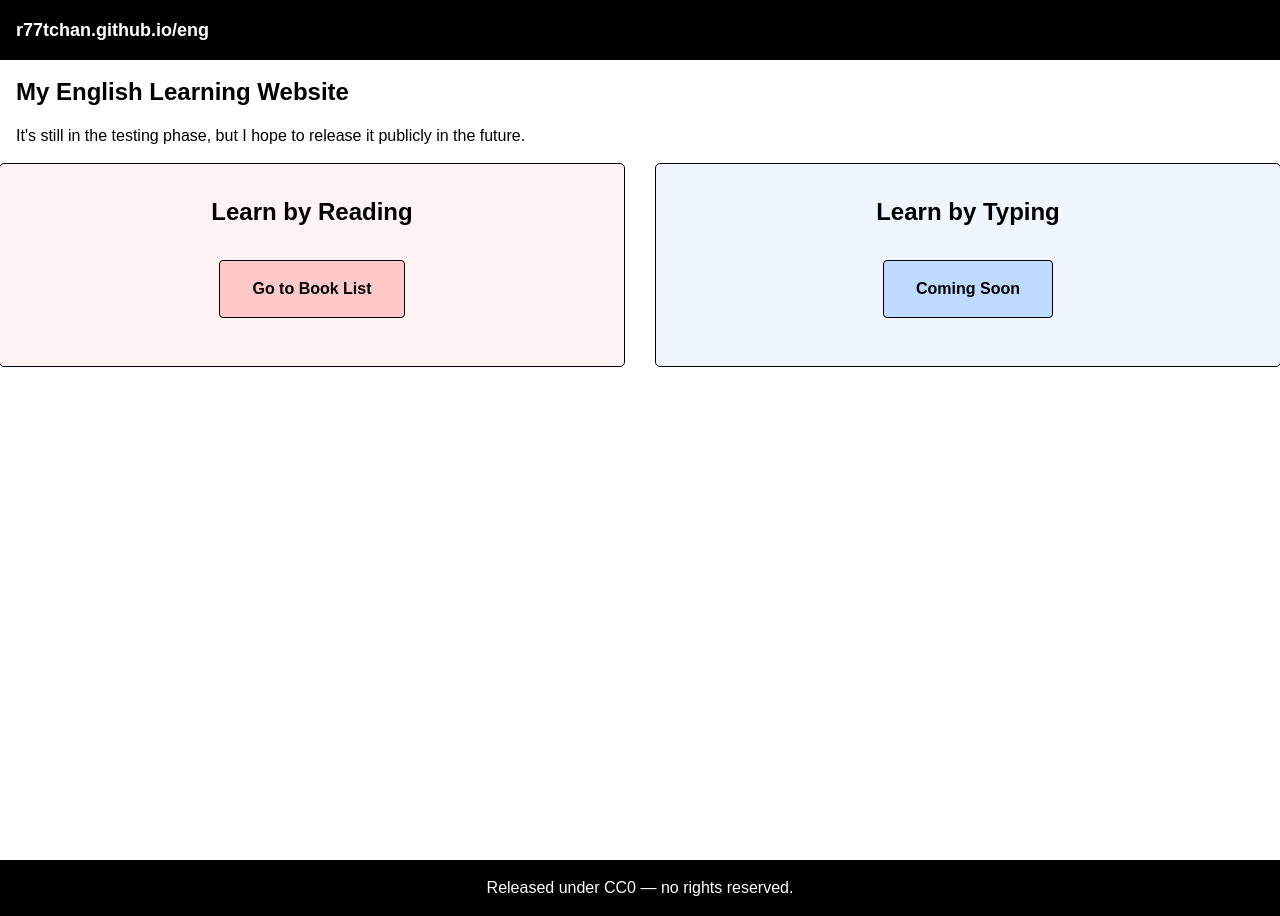
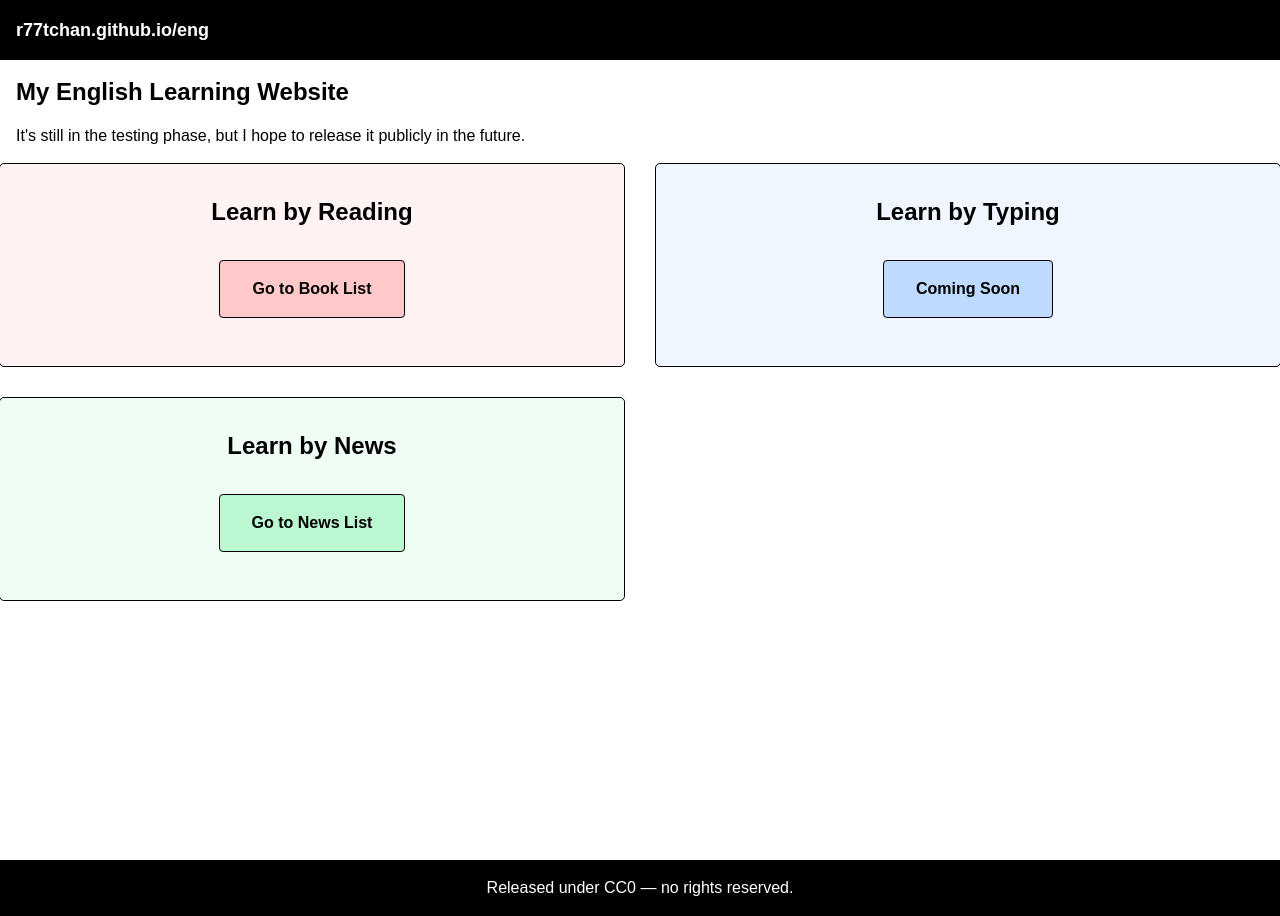
Before and after one commit to r77tchan/eng, a Next.js app: page / in a window 1280 px wide. Built offline with nearby package versions, Linux system fonts and the light colour scheme.

Commit message:
グローバルスタイルに緑のカラーパレットを追加し、学習セクションを動的にレンダリングするように変更

```diff
--- a/src/app/globals.css
+++ b/src/app/globals.css
@@ -8,6 +8,8 @@
   --red2: #ffc9c9;
   --blue1: #eff6ff;
   --blue2: #bedbff;
+  --green1: #f0fdf4;
+  --green2: #bbf7d0;
   --hover: #fffbeb;
 }
 
@@ -19,6 +21,8 @@
   --color-red2: var(--red2);
   --color-blue1: var(--blue1);
   --color-blue2: var(--blue2);
+  --color-green1: var(--green1);
+  --color-green2: var(--green2);
   --color-hover: var(--hover);
   --font-sans: var(--font-geist-sans);
   --font-mono: var(--font-geist-mono);
@@ -33,6 +37,8 @@
     --red2: #d48c8c;
     --blue1: #1e3a8a;
     --blue2: #60a5fa;
+    --green1: #14532d;
+    --green2: #86efac;
     --hover: #5c461d;
   }
 }
--- a/src/app/page.tsx
+++ b/src/app/page.tsx
@@ -1,4 +1,37 @@
 import Link from "next/link";
+
+const learningSections = [
+  {
+    title: "Learn by Reading",
+    bgColor: "bg-red1",
+    button: {
+      text: "Go to Book List",
+      href: "/book",
+      bgColor: "bg-red2",
+      disabled: false,
+    },
+  },
+  {
+    title: "Learn by Typing",
+    bgColor: "bg-blue1",
+    button: {
+      text: "Coming Soon",
+      href: "",
+      bgColor: "bg-blue2",
+      disabled: true,
+    },
+  },
+  {
+    title: "Learn by News",
+    bgColor: "bg-green1",
+    button: {
+      text: "Go to News List",
+      href: "/news",
+      bgColor: "bg-green2",
+      disabled: false,
+    },
+  },
+];
 
 export default function Home() {
   return (
@@ -9,21 +42,28 @@ export default function Home() {
         in the future.
       </p>
       <div className="grid grid-cols-1 gap-8 pb-4 lg:grid-cols-2">
-        <div className="bg-red1 rounded text-center outline">
-          <h2 className="px-4 py-8 text-2xl font-bold">Learn by Reading</h2>
-          <Link
-            href="/book"
-            className="bg-red2 hover:bg-hover mb-12 inline-block rounded border px-8 py-4 font-bold transition-all duration-75 hover:shadow-lg"
+        {learningSections.map((section) => (
+          <div
+            key={section.title}
+            className={`${section.bgColor} rounded text-center outline`}
           >
-            Go to Book List
-          </Link>
-        </div>
-        <div className="bg-blue1 rounded text-center outline">
-          <h2 className="px-4 py-8 text-2xl font-bold">Learn by Typing</h2>
-          <span className="bg-blue2 mb-12 inline-block cursor-not-allowed rounded border px-8 py-4 font-bold">
-            Coming Soon
-          </span>
-        </div>
+            <h2 className="px-4 py-8 text-2xl font-bold">{section.title}</h2>
+            {section.button.disabled ? (
+              <span
+                className={`${section.button.bgColor} mb-12 inline-block cursor-not-allowed rounded border px-8 py-4 font-bold`}
+              >
+                {section.button.text}
+              </span>
+            ) : (
+              <Link
+                href={section.button.href}
+                className={`${section.button.bgColor} hover:bg-hover mb-12 inline-block rounded border px-8 py-4 font-bold transition-all duration-75 hover:shadow-lg`}
+              >
+                {section.button.text}
+              </Link>
+            )}
+          </div>
+        ))}
       </div>
     </div>
   );
```
